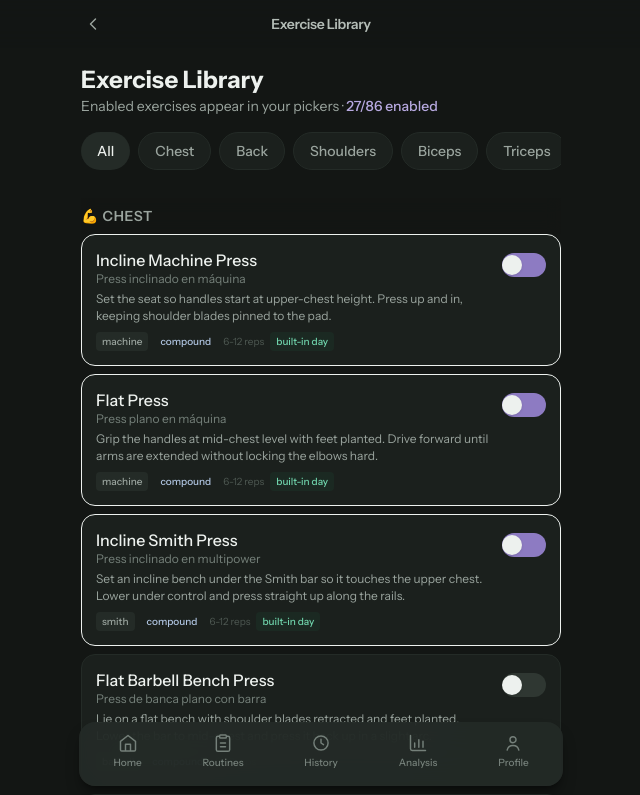
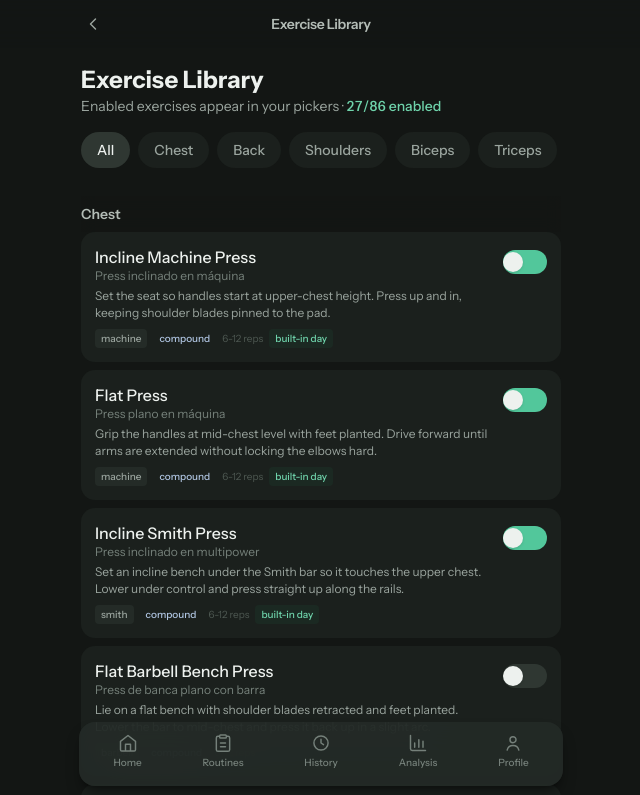
Before and after one commit to pablodiazjorge/gym-log, an Angular app: page /exercises in a window 1280 px wide. Shown: the top 795 px of the page, without its empty margins (319-959 px from the left). Built offline with nearby package versions, Linux system fonts and the light colour scheme.

Commit message:
028-exercise-library-and-model-cleanup

```diff
--- a/src/app/core/models/workout.model.ts
+++ b/src/app/core/models/workout.model.ts
@@ -111,7 +111,6 @@ export interface DayInfo {
   label: string; // "Push"
   dayType: 'push' | 'pull' | 'legs' | 'abs';
   muscleLabel?: string; // "Chest, shoulders, triceps"
-  emoji?: string; // "💪"
 }
 
 /** Shape of the exported JSON file */
--- a/src/app/core/services/routine.service.ts
+++ b/src/app/core/services/routine.service.ts
@@ -19,11 +19,11 @@ import { EXERCISE_CATALOG } from '../data/exercises';
 @Injectable({ providedIn: 'root' })
 export class RoutineService {
   // ─── Available session types ───
-  private readonly sessionTypes: { dayType: 'push' | 'pull' | 'legs' | 'abs'; label: string; muscleLabel: string; emoji: string }[] = [
-    { dayType: 'push', label: 'Push', muscleLabel: 'Chest, shoulders, triceps', emoji: '💪' },
-    { dayType: 'pull', label: 'Pull', muscleLabel: 'Back, biceps', emoji: '🏋️' },
-    { dayType: 'legs', label: 'Legs', muscleLabel: 'Quads, hamstrings, glutes, calves', emoji: '🦵' },
-    { dayType: 'abs', label: 'Abs', muscleLabel: 'Abdominals', emoji: '🪨' },
+  private readonly sessionTypes: { dayType: 'push' | 'pull' | 'legs' | 'abs'; label: string; muscleLabel: string }[] = [
+    { dayType: 'push', label: 'Push', muscleLabel: 'Chest, shoulders, triceps' },
+    { dayType: 'pull', label: 'Pull', muscleLabel: 'Back, biceps' },
+    { dayType: 'legs', label: 'Legs', muscleLabel: 'Quads, hamstrings, glutes, calves' },
+    { dayType: 'abs', label: 'Abs', muscleLabel: 'Abdominals' },
   ];
 
   private readonly allExercises: ExerciseTemplate[] = EXERCISE_CATALOG;
@@ -88,7 +88,6 @@ export class RoutineService {
       dayType: st.dayType,
       label: st.label,
       muscleLabel: st.muscleLabel,
-      emoji: st.emoji,
     }));
   }
 
@@ -101,7 +100,6 @@ export class RoutineService {
       dayType: st.dayType,
       label: st.label,
       muscleLabel: st.muscleLabel,
-      emoji: st.emoji,
     };
   }
 
--- a/src/app/features/exercise-library/exercise-library.html
+++ b/src/app/features/exercise-library/exercise-library.html
@@ -3,31 +3,29 @@
     <h1 class="text-2xl font-bold">Exercise Library</h1>
     <p class="text-gray-400 text-sm">
       Enabled exercises appear in your pickers ·
-      <span class="text-violet-400 font-medium">{{ enabledCount() }}/{{ totalCount }} enabled</span>
+      <span class="text-emerald-400 font-medium tabular-nums">{{ enabledCount() }}/{{ totalCount }} enabled</span>
     </p>
   </header>
 
   <!-- Muscle group filter chips -->
   <div class="flex gap-2 overflow-x-auto pb-3 mb-4 scrollbar-hide">
     <button (click)="groupFilter.set('all')"
-      class="px-4 py-2 rounded-full text-sm font-medium whitespace-nowrap transition-all"
-      [class.bg-gray-800]="groupFilter() === 'all'"
+      class="px-4 py-2 rounded-full text-sm font-medium whitespace-nowrap transition-colors"
+      [class.bg-gray-700]="groupFilter() === 'all'"
       [class.text-white]="groupFilter() === 'all'"
       [class.bg-gray-900]="groupFilter() !== 'all'"
       [class.text-gray-400]="groupFilter() !== 'all'"
-      [class.border]="groupFilter() !== 'all'"
-      [class.border-gray-800]="groupFilter() !== 'all'">
+      [class.hover:bg-gray-800]="groupFilter() !== 'all'">
       All
     </button>
     @for (group of groups; track group.value) {
       <button (click)="groupFilter.set(group.value)"
-        class="px-4 py-2 rounded-full text-sm font-medium whitespace-nowrap transition-all"
-        [class.bg-gray-800]="groupFilter() === group.value"
+        class="px-4 py-2 rounded-full text-sm font-medium whitespace-nowrap transition-colors"
+        [class.bg-gray-700]="groupFilter() === group.value"
         [class.text-white]="groupFilter() === group.value"
         [class.bg-gray-900]="groupFilter() !== group.value"
         [class.text-gray-400]="groupFilter() !== group.value"
-        [class.border]="groupFilter() !== group.value"
-        [class.border-gray-800]="groupFilter() !== group.value">
+        [class.hover:bg-gray-800]="groupFilter() !== group.value">
         {{ group.label }}
       </button>
     }
@@ -36,14 +34,13 @@
   <!-- Sections per muscle group -->
   @for (section of sections(); track section.group) {
     <section class="mb-6">
-      <h2 class="sticky top-12 z-10 bg-gray-950/95 backdrop-blur py-2 text-sm font-semibold text-gray-400 uppercase tracking-wider">
-        {{ section.emoji }} {{ section.label }}
+      <h2 class="sticky top-12 z-10 bg-gray-950/95 backdrop-blur py-2 text-sm font-semibold text-gray-300">
+        {{ section.label }}
       </h2>
       <div class="space-y-2">
         @for (exercise of section.exercises; track exercise.id) {
-          <div class="bg-gray-900 border rounded-xl p-3.5 transition-colors"
-            [class.border-gray-800]="!library.isEnabled(exercise.id)"
-            [class.border-violet-700/40]="library.isEnabled(exercise.id)">
+          <div class="bg-gray-900 rounded-xl p-3.5 transition-opacity"
+            [class.opacity-60]="!library.isEnabled(exercise.id)">
             <div class="flex items-start gap-3">
               <div class="flex-1 min-w-0">
                 <p class="font-medium text-white leading-snug">{{ exercise.name }}</p>
@@ -76,7 +73,7 @@
                 class="flex-shrink-0 mt-1"
                 [attr.aria-label]="(library.isEnabled(exercise.id) ? 'Disable ' : 'Enable ') + exercise.name">
                 <span class="relative inline-flex h-6 w-11 items-center rounded-full transition-colors"
-                  [class.bg-violet-600]="library.isEnabled(exercise.id)"
+                  [class.bg-accent]="library.isEnabled(exercise.id)"
                   [class.bg-gray-700]="!library.isEnabled(exercise.id)">
                   <span class="inline-block h-5 w-5 rounded-full bg-white shadow transition-transform"
                     [class.translate-x-5]="library.isEnabled(exercise.id)"
@@ -91,7 +88,7 @@
   }
 
   <button (click)="resetToDefaults()"
-    class="w-full py-3 bg-gray-900 border border-gray-800 hover:border-gray-600 text-gray-400 text-sm font-medium rounded-xl transition-colors">
+    class="w-full py-3 bg-gray-900 hover:bg-gray-800 text-gray-400 text-sm font-medium rounded-xl transition-colors">
     Restore default selection
   </button>
 </div>
--- a/src/app/features/exercise-library/exercise-library.ts
+++ b/src/app/features/exercise-library/exercise-library.ts
@@ -6,7 +6,6 @@ import { ExerciseTemplate, MuscleGroup } from '../../core/models/workout.model';
 interface GroupSection {
   group: MuscleGroup;
   label: string;
-  emoji: string;
   exercises: ExerciseTemplate[];
 }
 
@@ -22,17 +21,17 @@ export class ExerciseLibrary {
 
   readonly groupFilter = signal<MuscleGroup | 'all'>('all');
 
-  readonly groups: { value: MuscleGroup; label: string; emoji: string }[] = [
-    { value: 'chest', label: 'Chest', emoji: '💪' },
-    { value: 'back', label: 'Back', emoji: '🏋️' },
-    { value: 'shoulders', label: 'Shoulders', emoji: '🎯' },
-    { value: 'biceps', label: 'Biceps', emoji: '💪' },
-    { value: 'triceps', label: 'Triceps', emoji: '💪' },
-    { value: 'quads', label: 'Quads', emoji: '🦵' },
-    { value: 'hamstrings', label: 'Hamstrings', emoji: '🦵' },
-    { value: 'glutes', label: 'Glutes', emoji: '🍑' },
-    { value: 'calves', label: 'Calves', emoji: '🦵' },
-    { value: 'abs', label: 'Abs', emoji: '🪨' },
+  readonly groups: { value: MuscleGroup; label: string }[] = [
+    { value: 'chest', label: 'Chest' },
+    { value: 'back', label: 'Back' },
+    { value: 'shoulders', label: 'Shoulders' },
+    { value: 'biceps', label: 'Biceps' },
+    { value: 'triceps', label: 'Triceps' },
+    { value: 'quads', label: 'Quads' },
+    { value: 'hamstrings', label: 'Hamstrings' },
+    { value: 'glutes', label: 'Glutes' },
+    { value: 'calves', label: 'Calves' },
+    { value: 'abs', label: 'Abs' },
   ];
 
   readonly sections = computed<GroupSection[]>(() => {
@@ -43,7 +42,6 @@ export class ExerciseLibrary {
       .map((g) => ({
         group: g.value,
         label: g.label,
-        emoji: g.emoji,
         exercises: all.filter((ex) => ex.muscleGroup === g.value),
       }))
       .filter((section) => section.exercises.length > 0);
```
